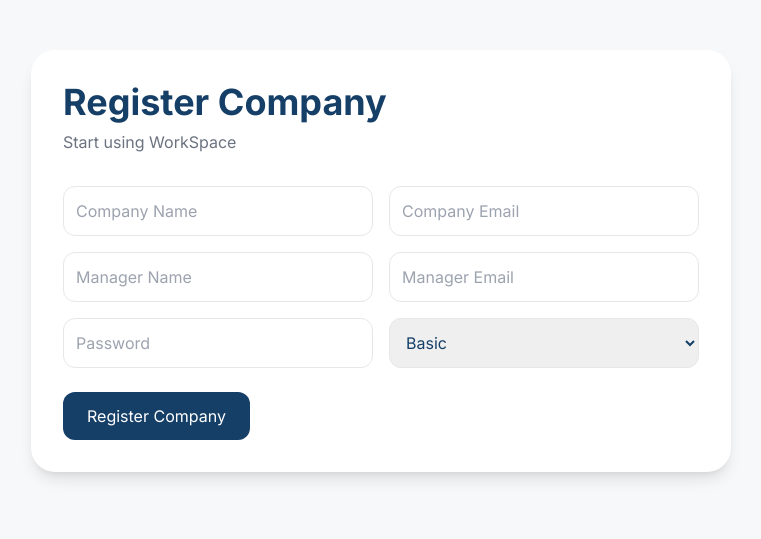
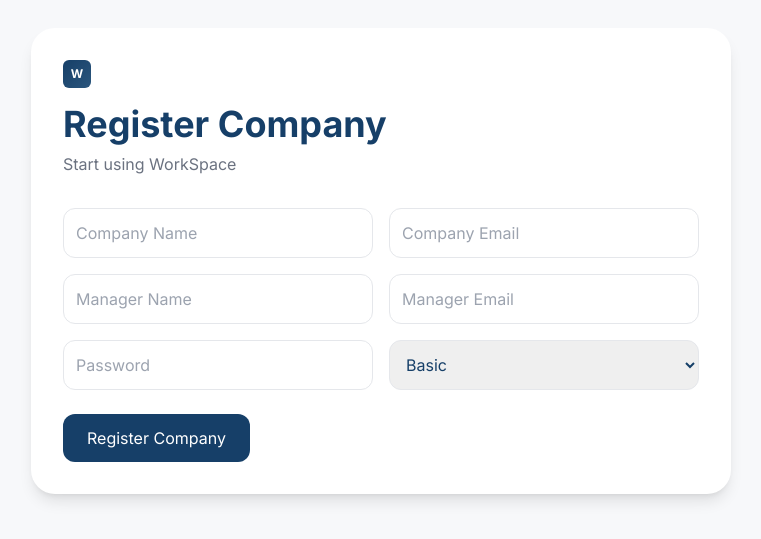
Before and after one commit to slikva/Workspace-SAAS, a React (Vite) app in the folder frontend/: page /register-company in a window 1280 px wide. Shown: the part 139-678 px from the top of the page, without its empty margins (259-1020 px from the left). Built offline with nearby package versions, Linux system fonts and the light colour scheme.

Commit message:
RegisterPage

```diff
--- a/frontend/src/pages/RegisterCompanyPage.jsx
+++ b/frontend/src/pages/RegisterCompanyPage.jsx
@@ -43,9 +43,16 @@ export default function RegisterCompanyPage() {
 
   return (
 
+
     <div className="min-h-screen bg-[#F7F8FA] flex justify-center items-center">
 
       <div className="bg-white p-8 rounded-3xl shadow-lg w-[700px]">
+        <div className="flex items-center gap-2 mb-4">
+              <div className="w-7 h-7 bg-gradient-primary rounded-md flex items-center justify-center">
+                <span className="text-white font-bold text-xs">W</span>
+              </div>
+              <span className="font-bold text-white text-sm">WorkSpace</span>
+            </div>
 
         <h1 className="text-4xl font-bold text-[#163F68] mb-2">
           Register Company
```
